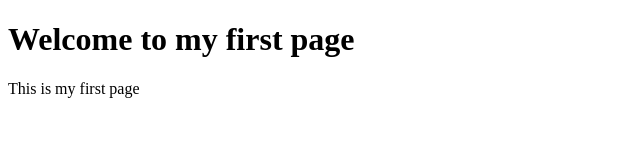
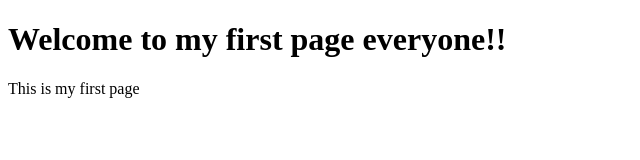
Before and after one commit to tokyo007/sample, a plain HTML site: page index.html in a window 1280 px wide. Shown: the whole page, without its empty margins (0-640 px from the left). Drawn offline with Linux system fonts and the light colour scheme.

Commit message:
index.html

```diff
--- a/index.html
+++ b/index.html
@@ -4,6 +4,6 @@
         <title>My Amazing First Page</title>
     </head>
     <body>
-        <h1>Welcome to my first page</h1>
+        <h1>Welcome to my first page everyone!!</h1>
         <p>This is my first page</p>
     </body>
```
